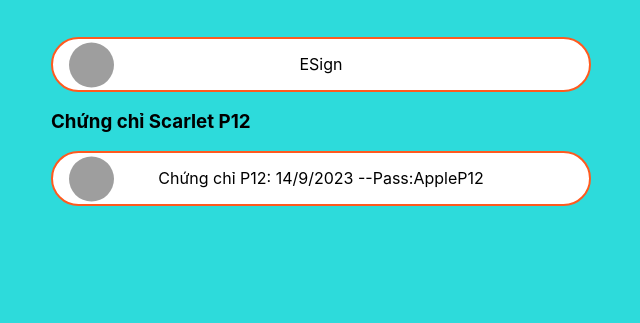
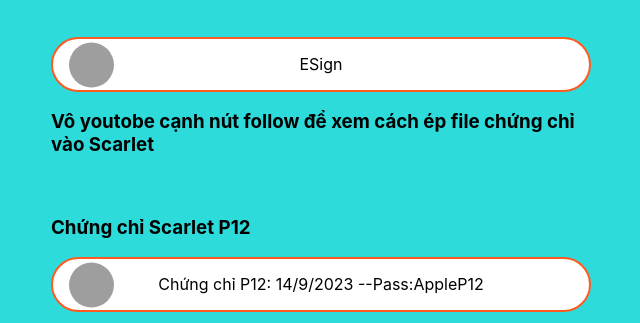
Before and after one commit to mehackgame/mehackgame, a plain HTML site: page index.html in a window 1280 px wide. Shown: the part 1039-1362 px from the top of the page, without its empty margins (319-959 px from the left). Drawn offline with Linux system fonts and the light colour scheme; grey boxes are pictures that could not be loaded; a web font is replaced by a local one.

Commit message:
Add files via upload

```diff
--- a/index.html
+++ b/index.html
@@ -87,6 +87,9 @@
           <a href="https://laymangay.com/EsignMoi23"  class="btn link"> ESign  </a>
         </div>
       </div>
+      <h3> Vô youtobe cạnh nút follow để xem cách ép file chứng chỉ vào Scarlet </h3>
+      <div class="desc"><span>
+      </span></div>
 <h3> Chứng chỉ Scarlet P12 </h3>
 <div>
   <div class="item ">
@@ -96,8 +99,7 @@
   </div>
 <div class="desc"><span>
 </span></div>
-<div class="desc"><span>
-                        </span></div>
+
 <h3> app mod nhân bản,Crack cho ae ios </h3>
 <div class="desc"><span>
 </span></div>
```
